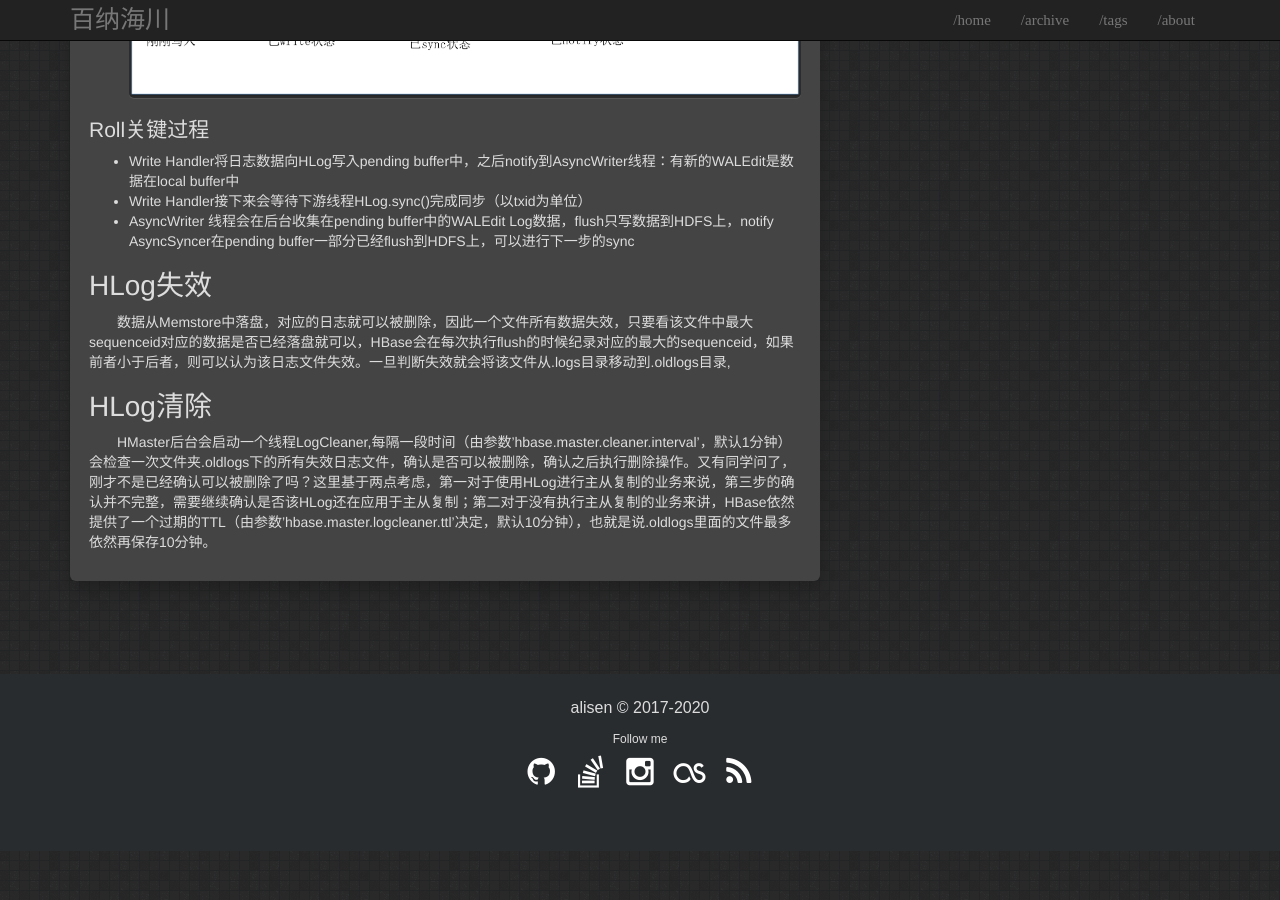
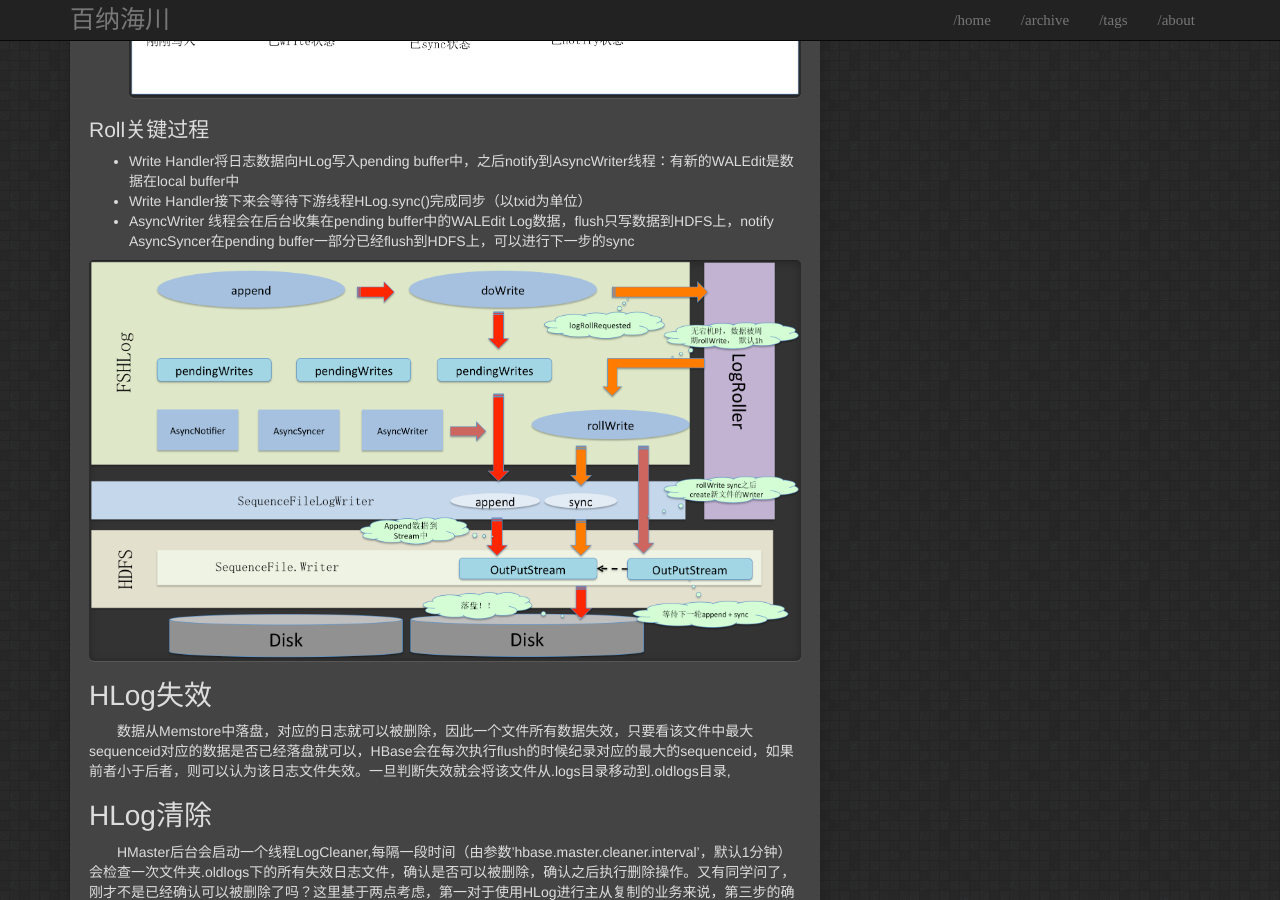
Before and after one commit to igithu/summary, a Jekyll site: the page built from _posts/2018-05-05-hbase-hlog.md, in a window 1280 px wide and 900 px high, scrolled down 1600 px. Built offline with Jekyll 4.4.1, drawn with Linux system fonts in a browser that asks for light colours; before the commit the page ends 2451 px from its top, so only the background shows below that.

Commit message:
Update 2018-05-05-hbase-hlog.md

```diff
--- a/_posts/2018-05-05-hbase-hlog.md
+++ b/_posts/2018-05-05-hbase-hlog.md
@@ -44,6 +44,8 @@ tags: hbase
 * Write Handler接下来会等待下游线程HLog.sync()完成同步（以txid为单位）
 * AsyncWriter 线程会在后台收集在pending buffer中的WALEdit Log数据，flush只写数据到HDFS上，notify AsyncSyncer在pending buffer一部分已经flush到HDFS上，可以进行下一步的sync
 
+![image03](https://igithu.github.io/summary/images/hlog-disk.png)
+
 # HLog失效
 &emsp;&emsp;数据从Memstore中落盘，对应的日志就可以被删除，因此一个文件所有数据失效，只要看该文件中最大sequenceid对应的数据是否已经落盘就可以，HBase会在每次执行flush的时候纪录对应的最大的sequenceid，如果前者小于后者，则可以认为该日志文件失效。一旦判断失效就会将该文件从.logs目录移动到.oldlogs目录,
 
```
